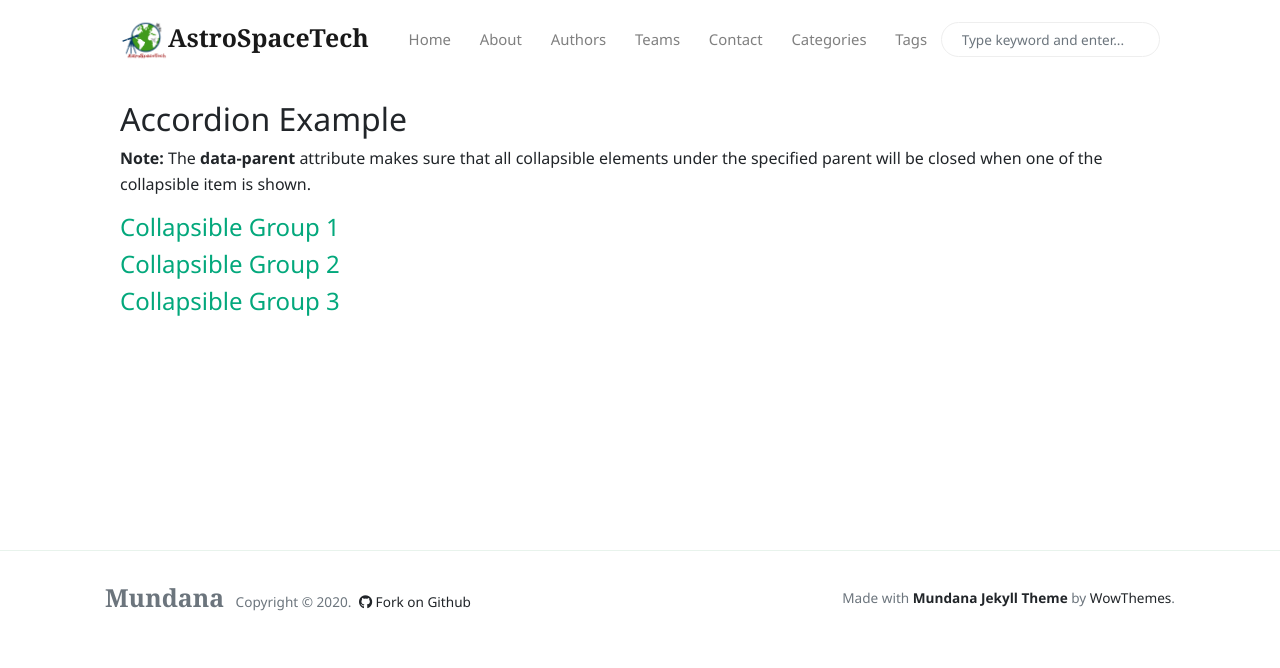
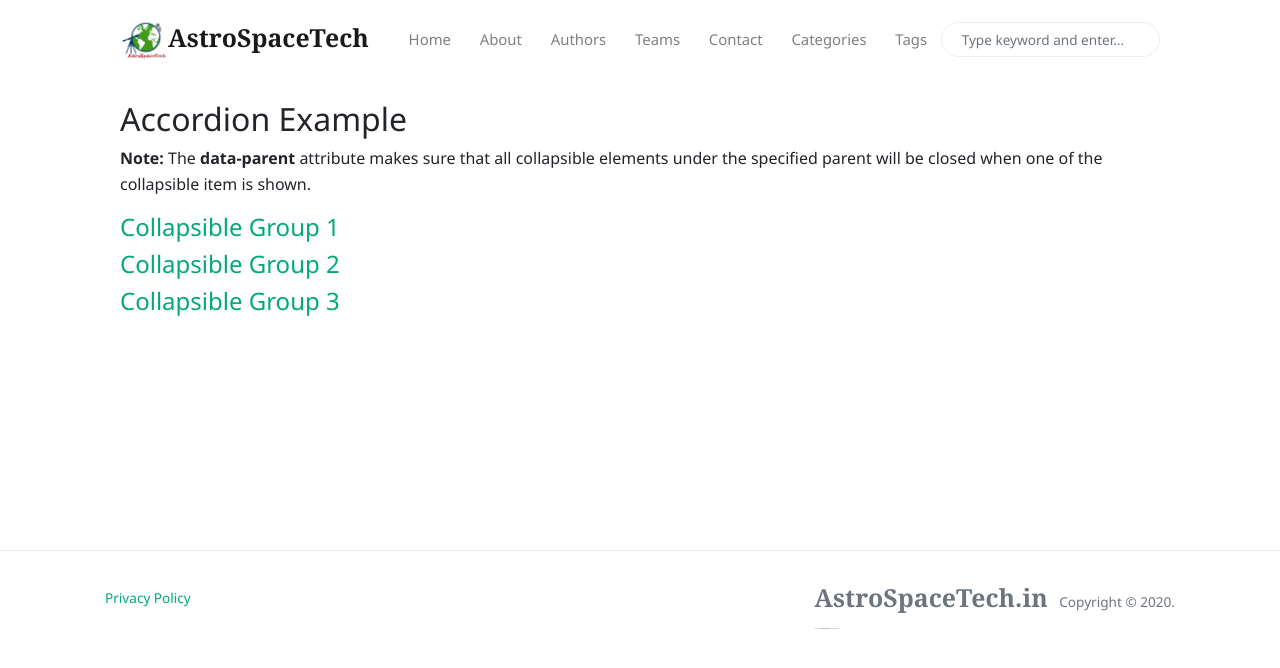
Before and after one commit to AstroSpaceTech/AstroSpaceTech.github.io, a Jekyll site: the page built from _pages/categories.html, in a window 1280 px wide. Shown: the top 668 px of the page. Built offline with Jekyll 4.4.1, drawn with Linux system fonts in a browser that asks for light colours; nearby versions of some CDN libraries.

Commit message:
Update categorization.html

```diff
--- a/_layouts/categorization.html
+++ b/_layouts/categorization.html
@@ -74,20 +74,17 @@
     <script src="{{site.baseurl}}/assets/js/theme.js"></script>
 
 
-    <!-- Footer -->
+     <!-- Footer -->
     <footer class="bg-white border-top p-3 text-muted small">
         <div class="container">
         <div class="row align-items-center justify-content-between">
+            <a href="privacy-policy.html">Privacy Policy</a>
             <div>
-                <span class="navbar-brand mr-2 mb-0"><strong>Mundana</strong></span>
+                <span class="navbar-brand mr-2 mb-0"><strong>AstroSpaceTech.in</strong></span>
                 <span>Copyright © <script>document.write(new Date().getFullYear())</script>.</span>
-
-                <!--  Github Repo Star Btn-->
-                <a class="text-dark ml-1" target="_blank" href="https://github.com/wowthemesnet/mundana-theme-jekyll"><i class="fab fa-github"></i> Fork on Github</a>
-
-            </div>
-            <div>
-                Made with <a target="_blank" class="text-dark font-weight-bold" href="https://www.wowthemes.net/mundana-jekyll-theme/"> Mundana Jekyll Theme </a> by <a class="text-dark" target="_blank" href="https://www.wowthemes.net">WowThemes</a>.
+    	        <div style="font-size: 1px;">
+		    Made with <a target="_blank" class="text-dark font-weight-bold" href="https://www.wowthemes.net/mundana-jekyll-theme/"> Mundana Jekyll Theme </a> by <a class="text-dark" target="_blank" href="https://www.wowthemes.net">WowThemes</a>.
+		</div>
             </div>
         </div>
         </div>
```
